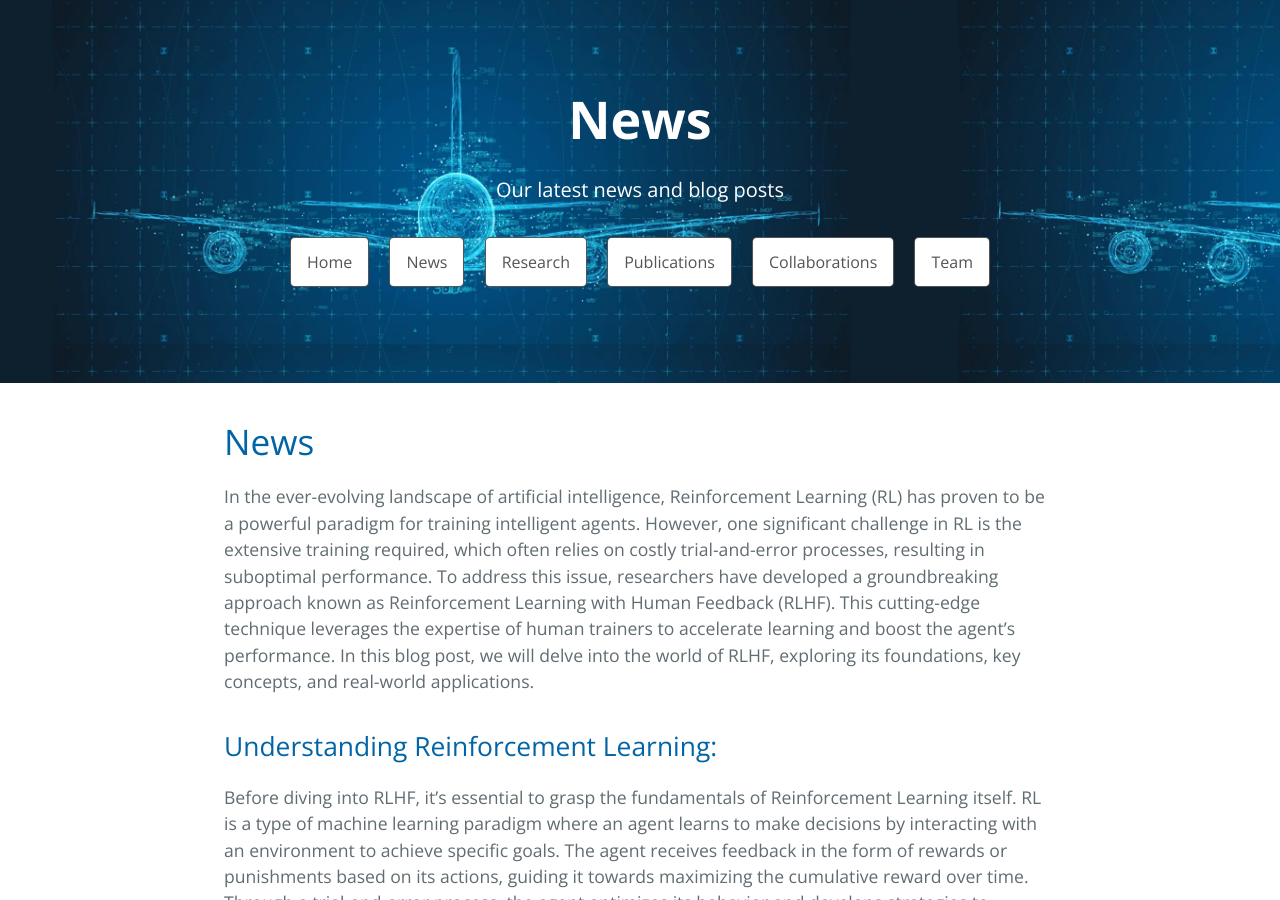
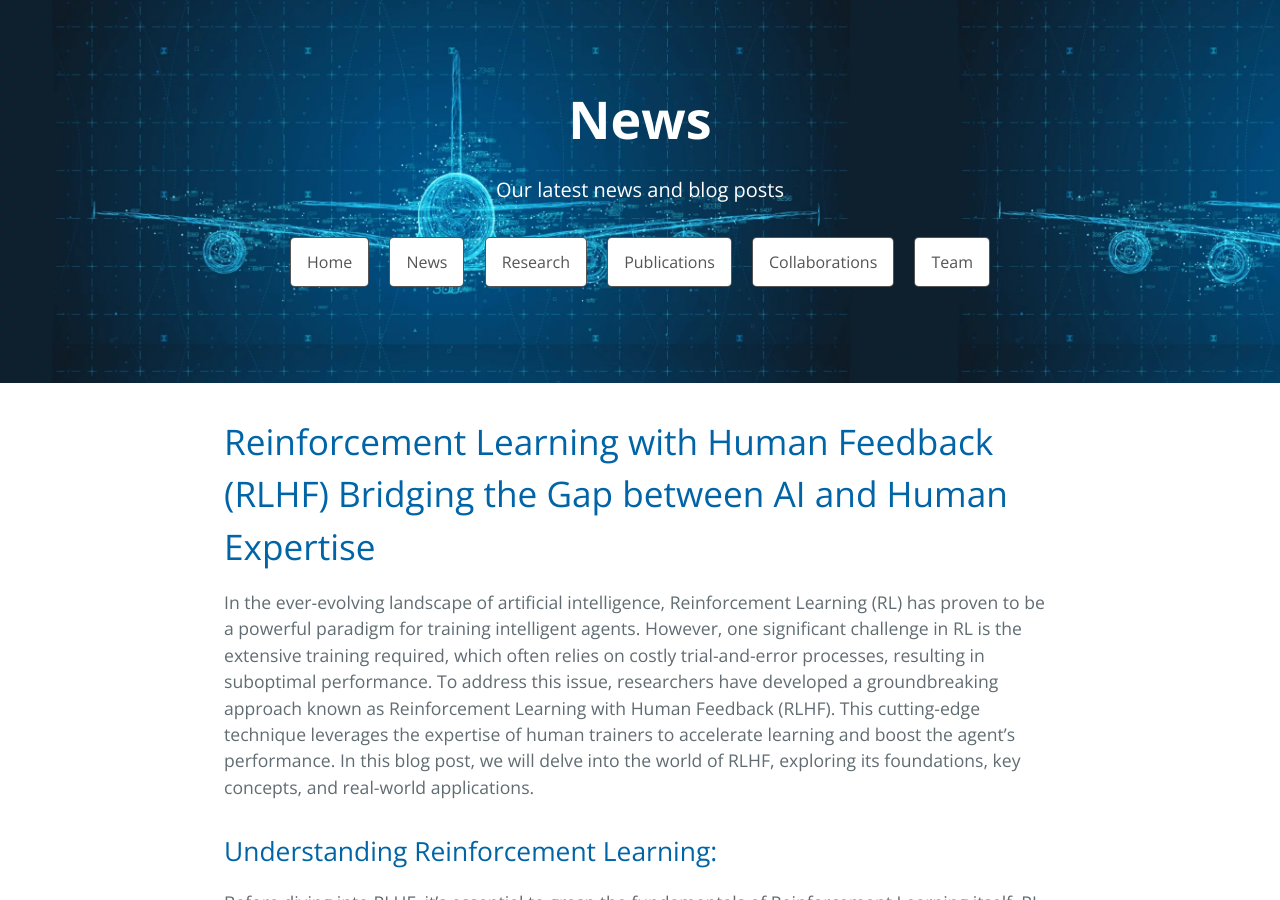
Before and after one commit to CyberneticLearningSystems/CyberneticLearningSystems.github.io, a Jekyll site: the page built from pages/_posts/2023-08-04-Reinforcement-Learning-with-Human-Feedback.md, in a window 1280 px wide and 900 px high. Built offline with Jekyll 4.4.1, drawn with Linux system fonts in a browser that asks for light colours; comment, search, counter and statistics services are not loaded.

Commit message:
File changed

```diff
--- a/_layouts/post.html
+++ b/_layouts/post.html
@@ -3,7 +3,7 @@ layout: default
 ---
 
 <article class="post">
-  <h1>{{ page.title }}</h1>
+  <h1>{{ page.post_title }}</h1>
 
   <div class="entry">
     {{ content }}
--- a/pages/_posts/2023-08-04-Reinforcement-Learning-with-Human-Feedback.md
+++ b/pages/_posts/2023-08-04-Reinforcement-Learning-with-Human-Feedback.md
@@ -1,6 +1,7 @@
 ---
 title: News
 description: Our latest news and blog posts
+post_title: Reinforcement Learning with Human Feedback (RLHF) Bridging the Gap between AI and Human Expertise
 layout: post
 date: 2023-08-04
 modified: 2023-08-04
```
Also changed, not shown: pages/news.md (+1 -1 lines).
